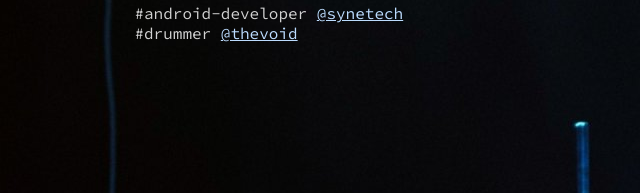
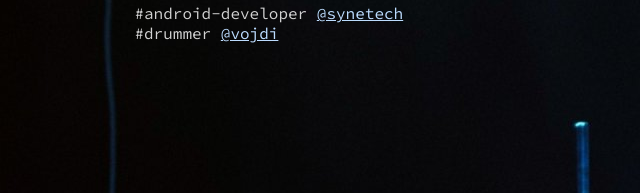
Before and after one commit to samuel-bily/samuel-bily.github.io, a plain HTML site: page index.html in a window 1280 px wide. Shown: the part 290-483 px from the top of the page, 0-640 px from the left. Drawn offline with Linux system fonts and the light colour scheme.

Commit message:
FIX Updated theVoid name to *vojdi*
FIX Changed url of band to facebook

```diff
--- a/index.html
+++ b/index.html
@@ -17,7 +17,7 @@
       </div>
       <div>
         <a>#drummer </a>
-        <a style="color: #bcdcff" href="https://thevoidsk.bandcamp.com" target="_blank">@thevoid</a>
+        <a style="color: #bcdcff" href="https://facebook.com/vojdi" target="_blank">@vojdi</a>
       </div>
     </div>
     <div id="links">
```
